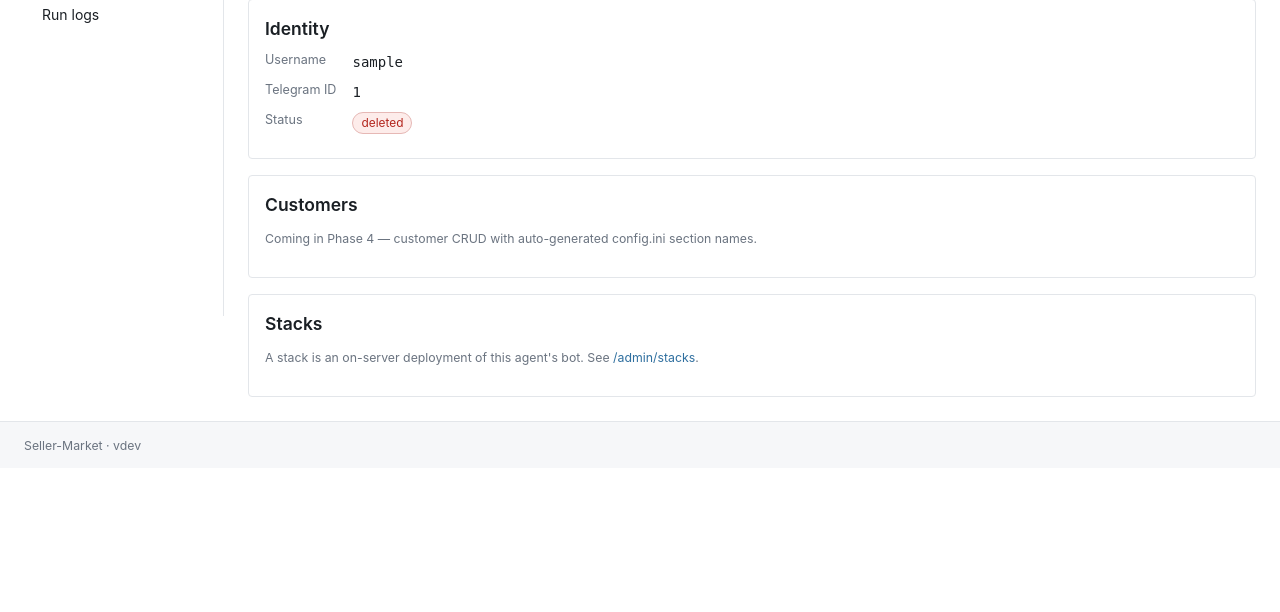
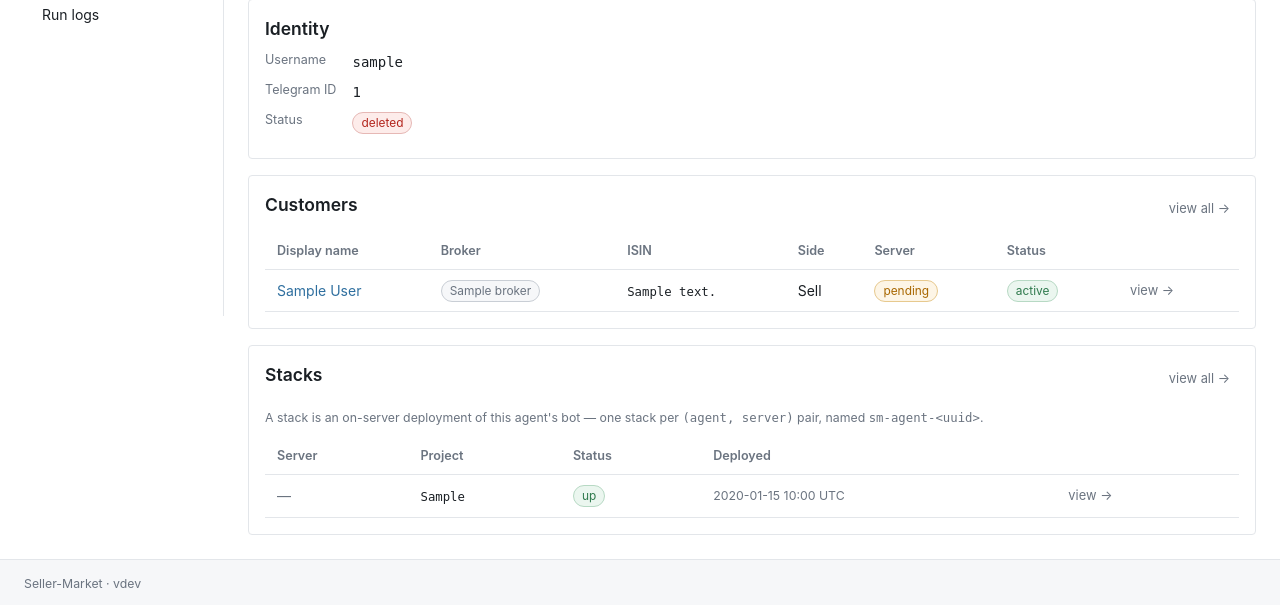
Before and after one commit to PeSahm/Seller-Market, a Flask app: template mgmt_ui/app/templates/admin/agent_detail.html in a window 1280 px wide. Shown: the part 188-800 px from the top of the page. Run offline with Flask 3, Linux system fonts and the light colour scheme; the template is opened without the code that fills it: most values are stand-ins (such as "Sample title", 1, 10 or a date in 2020).

Commit message:
Phase 4 follow-ups: customer filter 422 fix + agent detail live data + drop [DEFAULT] from config.ini
Three user-reported issues from the live UI:

1. The /admin/customers filter form failed when "All agents" was selected
   (empty <option value="">). FastAPI tried to parse the empty string as
   UUID and returned a 422 JSON. Switch the agent_id parameter to
   Optional[str] and parse to UUID manually inside the handler; treat
   empty / unparseable as "no filter". Also normalise empty status /
   broker to None so the underlying service-layer filter is consistent.

2. The /admin/agents/{id} detail page still rendered "Coming in Phase 4"
   placeholders for the Customers and Stacks cards even after Phase 4
   shipped. Wire the route to load this agent's customers via
   services_customers.list_customers(agent_id=...) and their stacks via
   services_stacks.list_stacks() filtered to the agent. Render each as a
   compact table with view-through links to /admin/customers/{id} and
   /admin/stacks/{id}. Empty-state copy explains that a stack is auto-
   created on first customer assignment.

3. The rendered config.ini included a [DEFAULT] header that the original
   trading bot doesn't expect — it iterates config.sections() which
   excludes [DEFAULT], and the empty header caused real-world parser
   surprises against the bot's loader. Drop the [DEFAULT] line entirely;
   render just "# Generated by mgmt_ui — do not edit by hand." for
   zero-customer stacks and ``[section]…`` blocks per customer
   otherwise. configparser handles a header-only file fine.

   Tests updated: test_rendering.py::test_config_ini_empty_when_no_customers
   and test_render_with_customers.py's section-count assertion now expect
   the [DEFAULT] line absent. Suite still passes (93 / 1 skipped).

Co-Authored-By: Claude Opus 4.7 (1M context) <noreply@anthropic.com>

```diff
--- a/mgmt_ui/app/templates/admin/agent_detail.html
+++ b/mgmt_ui/app/templates/admin/agent_detail.html
@@ -34,17 +34,74 @@
 </section>
 
 <section class="card" style="margin-top: 16px;">
-  <h2 class="h2">Customers</h2>
-  <p class="text-muted text-small">
-    Coming in Phase 4 — customer CRUD with auto-generated config.ini section names.
-  </p>
+  <div class="card-header">
+    <h2 class="h2">Customers</h2>
+    <a class="btn btn--ghost btn--sm" href="/admin/customers?agent_id={{ agent.id }}">view all →</a>
+  </div>
+  {% if not agent_customers %}
+  <p class="text-muted text-small">This agent has no customers yet.</p>
+  {% else %}
+  <table class="table">
+    <thead><tr>
+      <th>Display name</th><th>Broker</th><th>ISIN</th><th>Side</th>
+      <th>Server</th><th>Status</th><th></th>
+    </tr></thead>
+    <tbody>
+      {% for c in agent_customers %}
+      {% set srv = servers_by_id.get(c.server_id) if c.server_id else None %}
+      <tr>
+        <td><a href="/admin/customers/{{ c.id }}" dir="auto">{{ c.display_name }}</a></td>
+        <td><span class="badge">{{ c.broker }}</span></td>
+        <td><code class="text-small">{{ c.isin }}</code></td>
+        <td>{{ "Buy" if c.side == 1 else "Sell" }}</td>
+        <td>{% if srv %}<a href="/admin/servers/{{ srv.id }}" dir="auto">{{ srv.name }}</a>{% else %}<span class="badge badge--pending">pending</span>{% endif %}</td>
+        <td>
+          {% if c.assignment_status == "active" %}<span class="badge badge--up">active</span>
+          {% elif c.assignment_status == "pending" %}<span class="badge badge--pending">pending</span>
+          {% else %}<span class="badge">{{ c.assignment_status }}</span>{% endif %}
+        </td>
+        <td><a class="btn btn--ghost btn--sm" href="/admin/customers/{{ c.id }}">view →</a></td>
+      </tr>
+      {% endfor %}
+    </tbody>
+  </table>
+  {% endif %}
 </section>
 
 <section class="card" style="margin-top: 16px;">
-  <h2 class="h2">Stacks</h2>
+  <div class="card-header">
+    <h2 class="h2">Stacks</h2>
+    <a class="btn btn--ghost btn--sm" href="/admin/stacks">view all →</a>
+  </div>
   <p class="text-muted text-small">
-    A stack is an on-server deployment of this agent's bot. See
-    <a href="/admin/stacks">/admin/stacks</a>.
+    A stack is an on-server deployment of this agent's bot — one stack per
+    <code>(agent, server)</code> pair, named <code>sm-agent-&lt;uuid&gt;</code>.
   </p>
+  {% if not agent_stacks %}
+  <p class="text-muted text-small">No stacks for this agent yet. Assigning their first customer to a server provisions a stack automatically.</p>
+  {% else %}
+  <table class="table">
+    <thead><tr>
+      <th>Server</th><th>Project</th><th>Status</th><th>Deployed</th><th></th>
+    </tr></thead>
+    <tbody>
+      {% for s in agent_stacks %}
+      {% set srv = servers_by_id.get(s.server_id) %}
+      <tr>
+        <td>{% if srv %}<a href="/admin/servers/{{ srv.id }}" dir="auto">{{ srv.name }}</a>{% else %}<span class="text-muted">—</span>{% endif %}</td>
+        <td><code class="text-small">{{ s.compose_project }}</code></td>
+        <td>
+          {% if s.status == 'up' %}<span class="badge badge--up">up</span>
+          {% elif s.status == 'down' %}<span class="badge badge--down">down</span>
+          {% elif s.status == 'provisioning' %}<span class="badge badge--pending">provisioning</span>
+          {% else %}<span class="badge badge--pending">{{ s.status }}</span>{% endif %}
+        </td>
+        <td class="text-small text-muted">{% if s.deployed_at %}{{ s.deployed_at.strftime('%Y-%m-%d %H:%M UTC') }}{% else %}—{% endif %}</td>
+        <td><a class="btn btn--ghost btn--sm" href="/admin/stacks/{{ s.id }}">view →</a></td>
+      </tr>
+      {% endfor %}
+    </tbody>
+  </table>
+  {% endif %}
 </section>
 {% endblock %}
```
Also changed, not shown: mgmt_ui/app/routers/admin.py (+30 -3 lines), mgmt_ui/app/services/rendering/config_ini.py (+15 -6 lines), mgmt_ui/tests/unit/test_render_with_customers.py (+4 -2 lines), mgmt_ui/tests/unit/test_rendering.py (+6 -2 lines).
